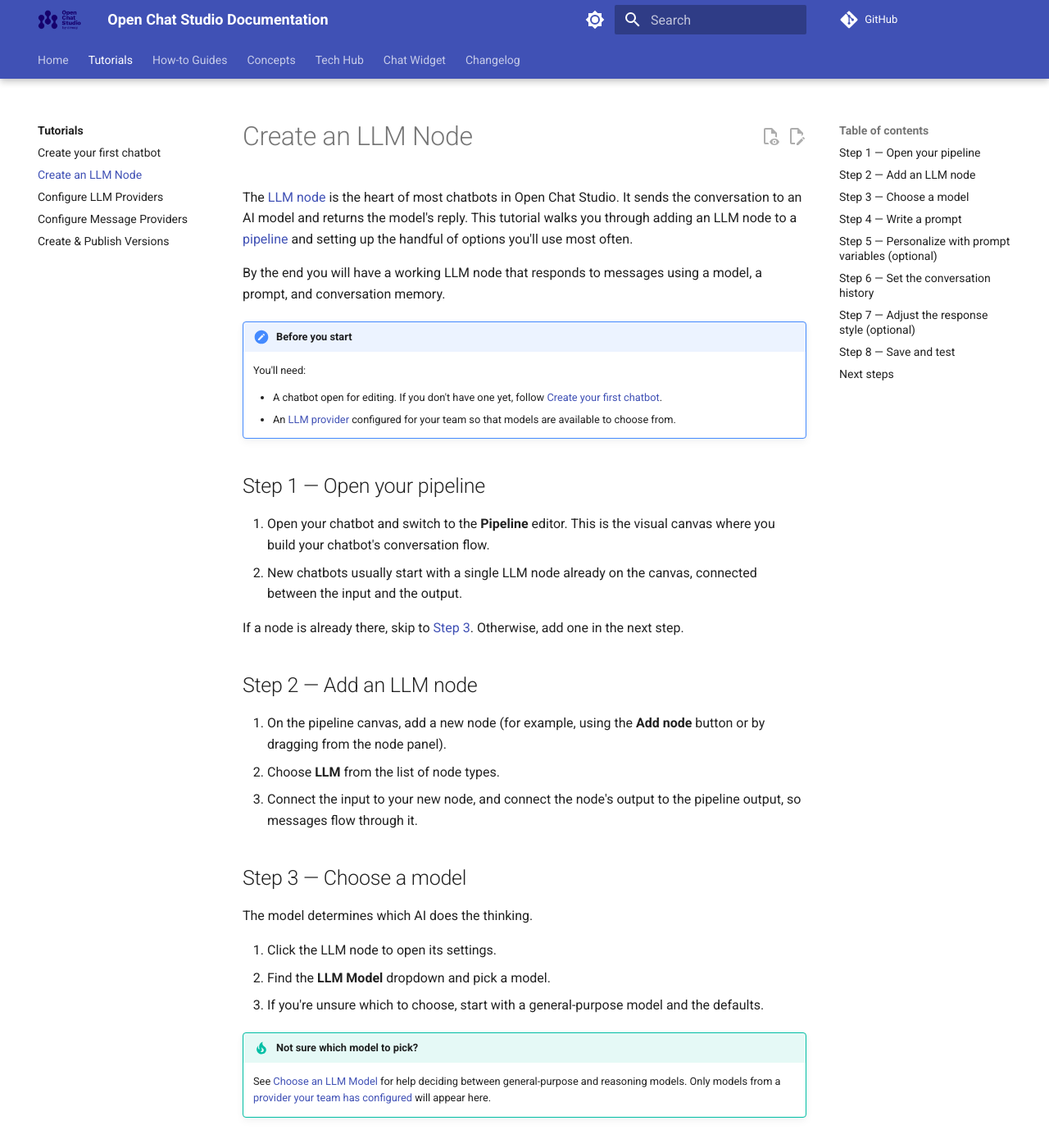
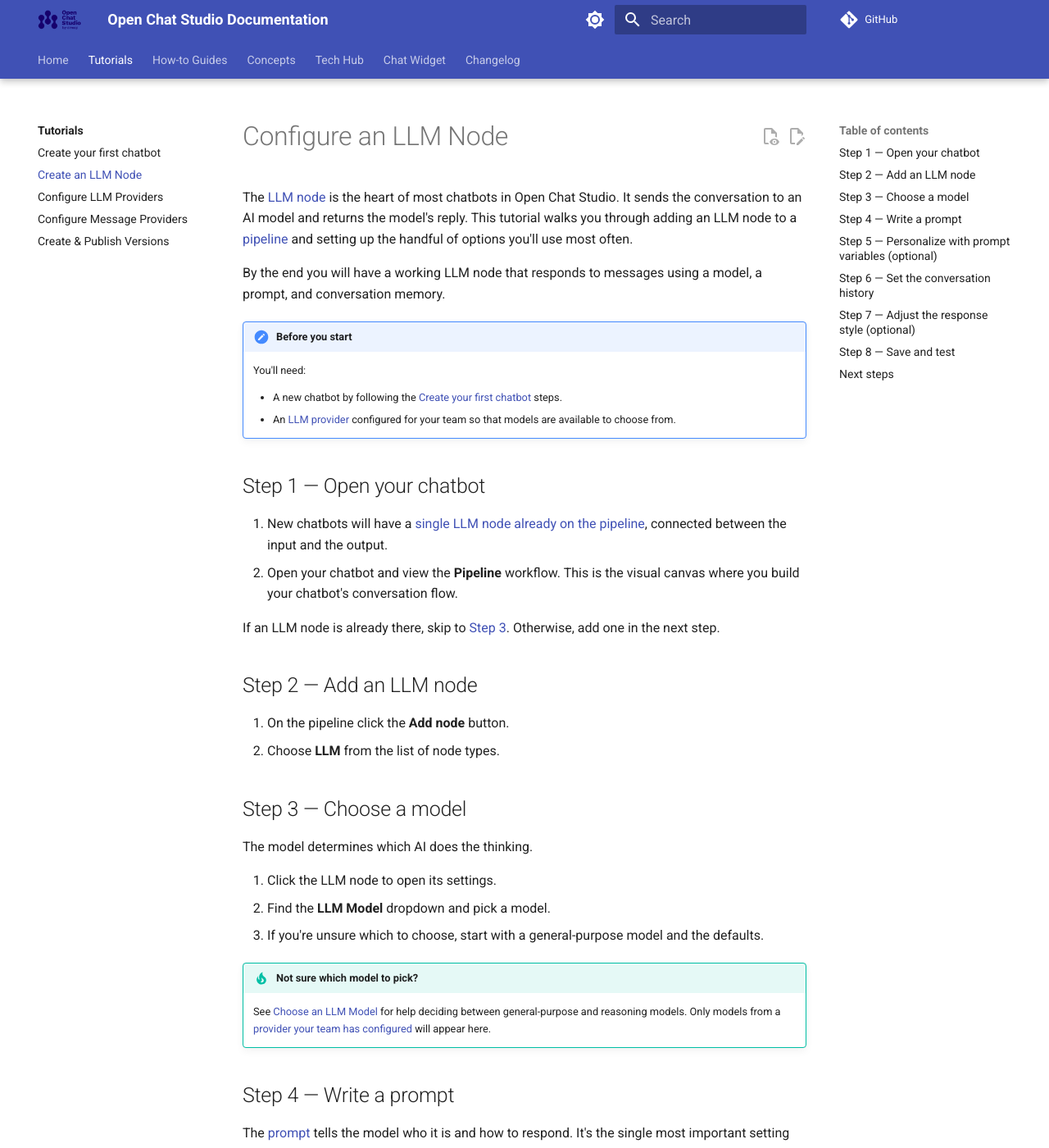
Before and after one commit to dimagi/open-chat-studio-docs, an MkDocs documentation site: the page built from docs/tutorials/create_llm_node.md, in a window 1280 px wide and 1400 px high. Shown: the whole window at 82% size. Built offline with MkDocs 1.6.1 and Material for MkDocs 9.7.7, drawn with Linux system fonts in a browser that asks for light colours; a script that is not in the unit is left out; comment, search, counter and statistics services are not loaded; some of the changed text lies outside the part shown.

Commit message:
Accuracy of first steps improved as more about configure than create a new LLM Node

```diff
--- a/docs/tutorials/create_llm_node.md
+++ b/docs/tutorials/create_llm_node.md
@@ -1,9 +1,9 @@
 ---
-title: Create an LLM Node
+title: Create and Configure an LLM Node
 description: Add and configure an LLM node — the core building block of most chatbots
 ---
 
-# Create an LLM Node
+# Configure an LLM Node
 
 The [LLM node](../concepts/pipelines/nodes.md#llm-node) is the heart of most chatbots in Open Chat Studio. It sends the conversation to an AI model and returns the model's reply. This tutorial walks you through adding an LLM node to a [pipeline](../concepts/pipelines/index.md) and setting up the handful of options you'll use most often.
 
@@ -12,21 +12,20 @@
 !!! note "Before you start"
     You'll need:
 
-    - A chatbot open for editing. If you don't have one yet, follow [Create your first chatbot](first_chatbot.md).
+    - A new chatbot by following the [Create your first chatbot](first_chatbot.md) steps.
     - An [LLM provider](configure_providers.md) configured for your team so that models are available to choose from.
 
-## Step 1 — Open your pipeline
+## Step 1 — Open your chatbot
 
-1. Open your chatbot and switch to the **Pipeline** editor. This is the visual canvas where you build your chatbot's conversation flow.
-2. New chatbots usually start with a single LLM node already on the canvas, connected between the input and the output.
+1. New chatbots will have a [single LLM node already on the pipeline](../concepts/pipelines/index.md#a-simple-example), connected between the input and the output.
+2. Open your chatbot and view the **Pipeline** workflow. This is the visual canvas where you build your chatbot's conversation flow.
 
-If a node is already there, skip to [Step 3](#step-3-choose-a-model). Otherwise, add one in the next step.
+If an LLM node is already there, skip to [Step 3](#step-3--choose-a-model). Otherwise, add one in the next step.
 
 ## Step 2 — Add an LLM node
 
-1. On the pipeline canvas, add a new node (for example, using the **Add node** button or by dragging from the node panel).
+1. On the pipeline click the **Add node** button.
 2. Choose **LLM** from the list of node types.
-3. Connect the input to your new node, and connect the node's output to the pipeline output, so messages flow through it.
 
 ## Step 3 — Choose a model
 
@@ -74,14 +73,14 @@
 
 By default, the node remembers earlier messages in the conversation so it can respond in context. This memory is controlled by the node's **history** setting.
 
-- Leave history on (the default) for normal back-and-forth conversations.
+- Leave history on (the default of `No History`) for normal back-and-forth conversations.
 - Adjust it if you want the node to ignore prior messages or manage a longer context differently.
 
-See [Pipeline History](../concepts/pipelines/history.md) for how each history mode behaves.
+See [LLM Node History](../concepts/pipelines/history.md) for how each history mode behaves.
 
 ## Step 7 — Adjust the response style (optional)
 
-Depending on the model you chose, the node exposes a **temperature** or an **effort** setting that shapes how the model responds. The defaults work well for most chatbots, so you can safely skip this at first.
+Depending on the LLM model you chose, the node exposes a **temperature** or an **effort** setting that shapes how the model responds. The defaults work well for most chatbots, so you can safely skip this at first.
 
 - **Temperature** — lower for consistent, predictable answers; higher for more varied, creative ones.
 - **Effort** — how much a reasoning model "thinks" before answering.
```
